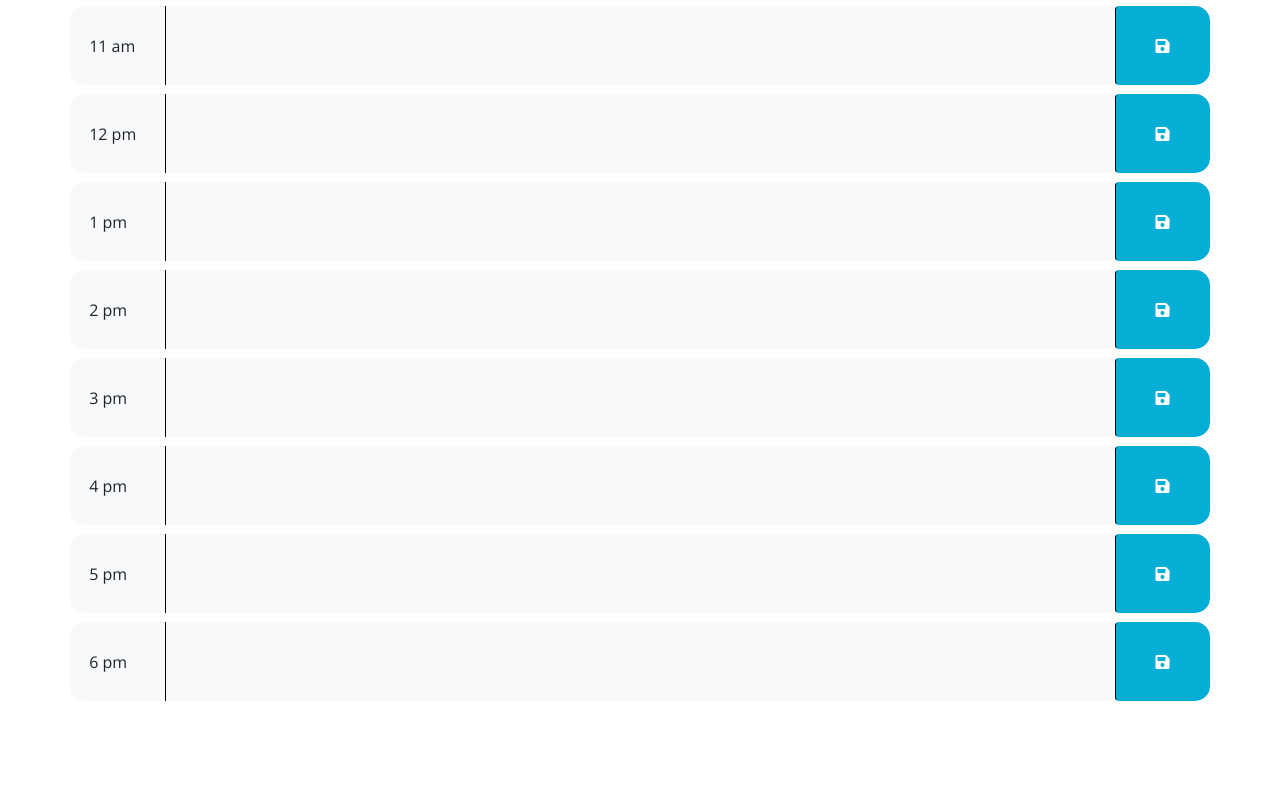
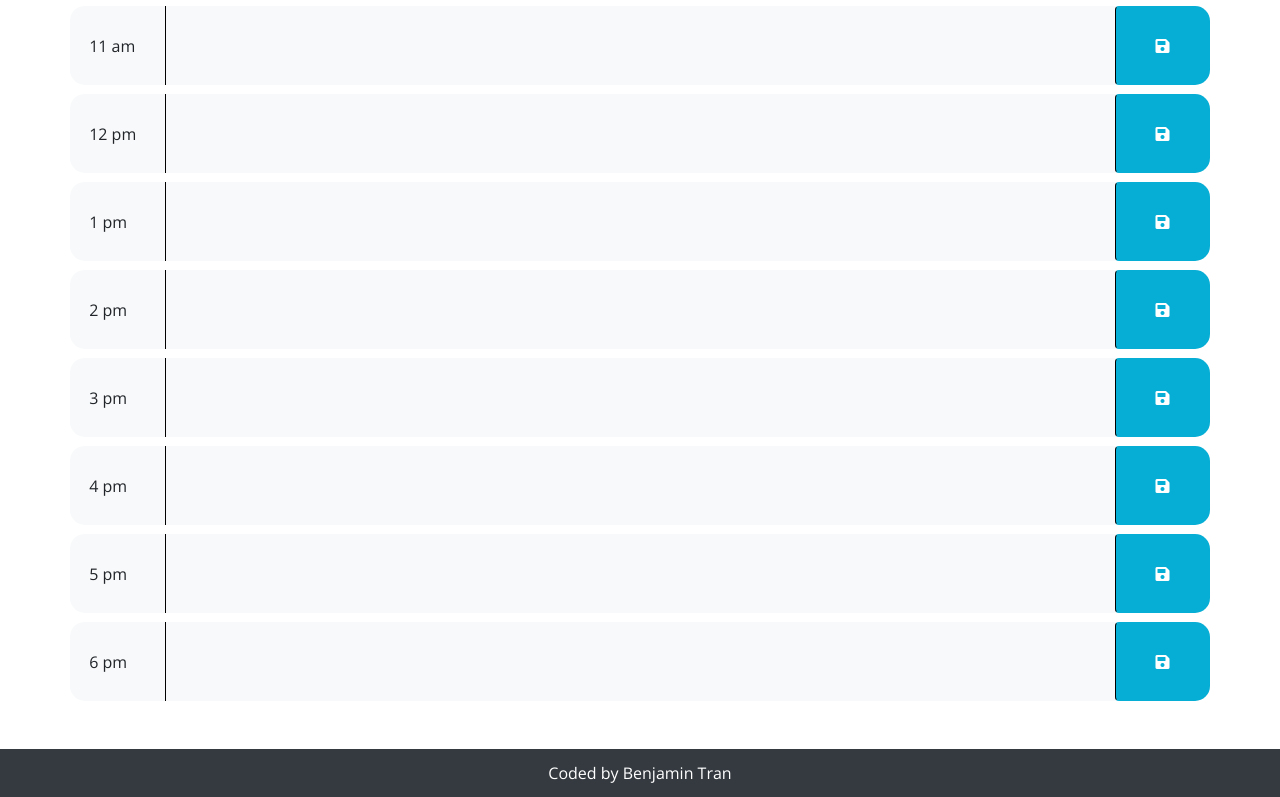
Before and after one commit to benjaminbtrance/work-day-scheduler-js-bootstrap, a plain HTML site: page index.html in a window 1280 px wide. Shown: the part 595-1392 px from the top of the page. Before the commit the page ends 1296 px from the top, so only its background shows below. Drawn offline with nearby package versions, Linux system fonts and the light colour scheme.

Commit message:
added a footer.

```diff
--- a/index.html
+++ b/index.html
@@ -32,6 +32,10 @@
 			<!-- Timeblocks go here -->
 		</div>
 
+		<footer class="bg-dark text-center mt-5 text-white">
+			<div class="text-center p-3">Coded by Benjamin Tran</div>
+		</footer>
+
 		<script src="https://cdnjs.cloudflare.com/ajax/libs/jquery/3.2.1/jquery.min.js"></script>
 		<script src="https://cdnjs.cloudflare.com/ajax/libs/moment.js/2.24.0/moment.min.js"></script>
 		<script src="./assets/js/script.js"></script>
```
